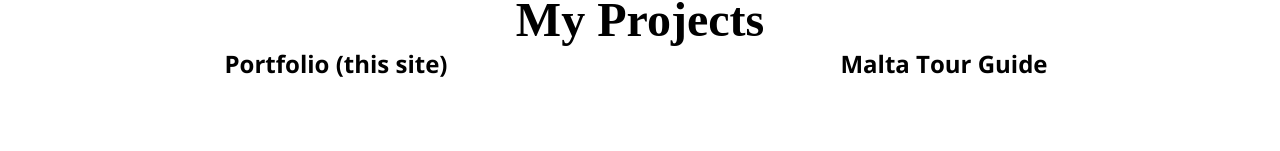
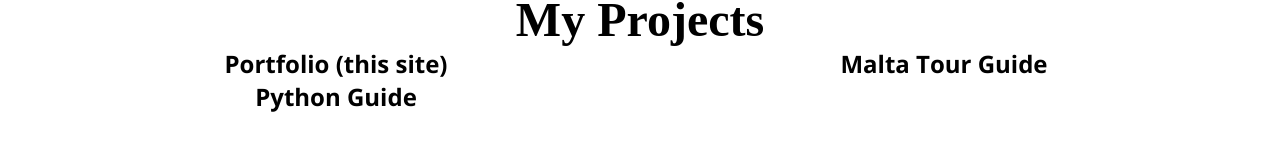
Before and after one commit to Arce-Mdina/Arce-Mdina.github.io, a React (Vite) app: page / in a window 1280 px wide. Shown: the part 1934-2085 px from the top of the page. Built offline with nearby package versions, Linux system fonts and the light colour scheme; a web font is replaced by a local one.

Commit message:
Added Python guide project to portfolio

```diff
--- a/src/sections/data-projects.jsx
+++ b/src/sections/data-projects.jsx
@@ -10,4 +10,10 @@ export const projectsInfo = [{
     information: (
         <></>
     ),
+}, {
+    id: "python-guide",
+    heading: "Python Guide",
+    information: (
+        <></>
+    )
 }]
```
